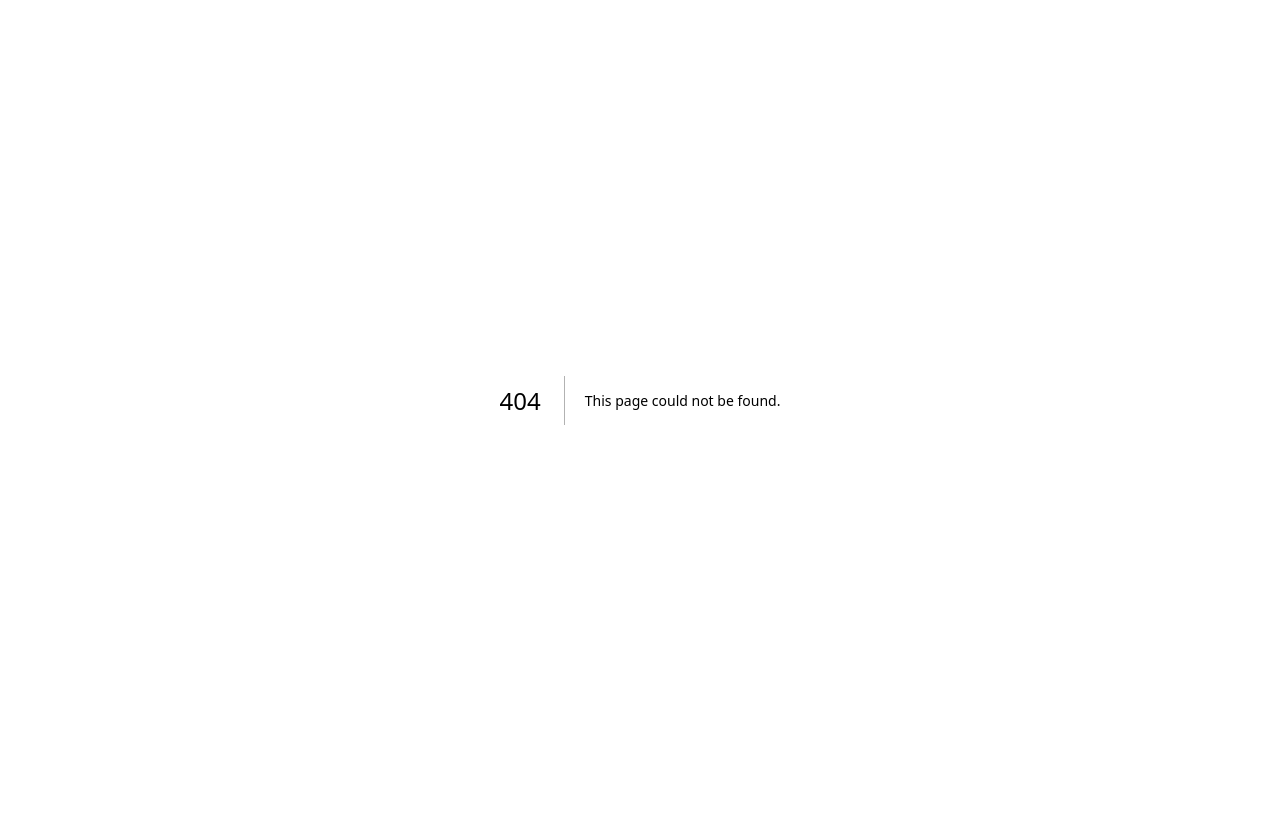
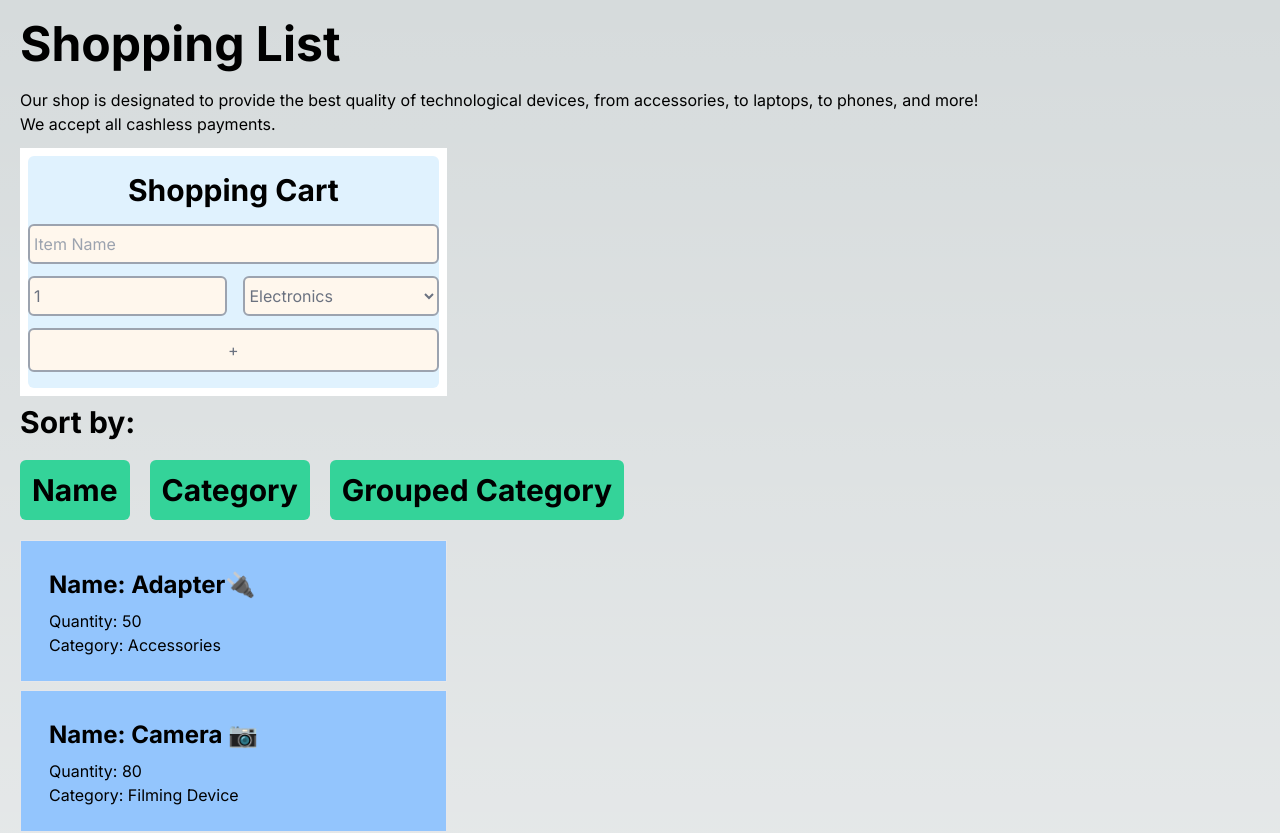
Before and after one commit to manho0107/cprg306-assignments, a Next.js app: page /week6 in a window 1280 px wide. Before the commit this address had no page. Shown: the top 833 px of the page. Before the commit the page ends 800 px from the top, so only its background shows below. Built offline with nearby package versions, Linux system fonts and the light colour scheme.

Commit message:
initial commit;

```diff
--- a/app/page.js
+++ b/app/page.js
@@ -13,6 +13,8 @@ export default function Home() {
       <Link href="/week4"><u>Week 4</u></Link>
       <br></br>
       <Link href="/week5"><u>Week 5</u></Link>
+      <br></br>
+      <Link href="/week6"><u>Week 6</u></Link>
     </main>
   )
 }
--- /dev/null
+++ b/app/week6/item-list.js
@@ -0,0 +1,91 @@
+"use client";
+import Item from "./item.js";
+import { useState } from "react";
+
+
+export default function ItemList({items}) {
+    const [sortBy, setSortBy] = useState("name"); // sorted by name by this default
+
+    if (sortBy === "name") {                                              // sort by name
+        items.sort((a, b) => a.name.localeCompare(b.name));
+    }
+    if (sortBy === "category") {                                          // sort by category
+        items.sort((a, b) => a.category.localeCompare(b.category));
+    }
+    if (sortBy === "grouped category") {                                  // sort by grouped category
+        items.sort((a, b) => a.category.localeCompare(b.category));
+
+      const groupedCategory = items.reduce((groupedItem, item) => {
+          const category = item.category;
+          if (groupedItem[category] == null) groupedItem[category] = [];
+          groupedItem[category].push(item);
+          return groupedItem;
+        }, {});
+
+      return (
+          <>
+            {button(setSortBy)}
+            {Object.keys(groupedCategory).map((category) => (
+              <div key={category}>
+                <h2 className="ml-5 mt-5 mb-3 text-3xl font-bold text-sky-900">{category}</h2>
+                {groupedCategory[category].map((item) => (
+                  <Item
+                    key={item.key}
+                    name={item.name}
+                    quantity={item.quantity}
+                    category={item.category}
+                  />
+                ))}
+              </div>
+            ))}
+          </>
+        );
+      }
+
+    return (
+      <>
+        {button(setSortBy)}
+        {items.map((item) => (
+        <Item
+          key={item.key}
+          name={item.name}
+          quantity={item.quantity}
+          category={item.category}
+        />
+      ))}
+      </>
+    );
+}
+
+function button(setSortBy) {
+    return (
+        <div>
+            <label className="ml-5 font-bold text-3xl">
+                Sort by:
+            </label>
+            <div className="sm:flex mt-5 ml-5 mb-5 text-3xl">
+                <button
+                    id="name"
+                    onClick={(e) => setSortBy(e.target.id)}
+                    className="bg-emerald-400 font-bold rounded-md p-3 hover:bg-blue-500 active:bg-amber-500"
+                >
+                    Name
+                </button>
+                <button
+                    id="category"
+                    onClick={(e) => setSortBy(e.target.id)}
+                    className="ml-5 bg-emerald-400 font-bold rounded-md p-3 hover:bg-blue-500 active:bg-amber-500"
+                >
+                    Category
+                </button>
+                <button
+                    id="grouped category"
+                    onClick={(e) => setSortBy(e.target.id)}
+                    className="ml-5 bg-emerald-400 font-bold rounded-md p-3 hover:bg-blue-500 active:bg-amber-500"
+                >
+                    Grouped Category
+                </button>
+            </div>
+        </div>
+    );
+}
--- /dev/null
+++ b/app/week6/item.js
@@ -0,0 +1,15 @@
+" use client ";
+
+export default function Item({name, quantity, category}) {
+    return (
+        <main>
+            <div className="border ring-blue-300 bg-blue-300 w-1/3 mt-1 mb-2 ml-5 p-2">
+                <h3 className="mt-5 font-bold text-2xl ml-5">Name: {name}</h3>
+                <ul className="ml-5">
+                    <li className="mt-2">Quantity: {quantity}</li>
+                    <li className="mb-4">Category: {category}</li>
+                </ul>
+            </div>
+        </main>
+    );
+}
--- /dev/null
+++ b/app/week6/items.json
@@ -0,0 +1,74 @@
+[
+    {
+      "id": "1h2GJKH12gkHG31h1H",
+      "name": "MacBook Pro 16 💻",
+      "quantity": 100,
+      "category": "Electronics"
+    },
+    {
+      "id": "2KJH3k2j3H1k2J3K1H",
+      "name": "iPhone 15 Pro 📱",
+      "quantity": 50,
+      "category": "Electronics"
+    },
+    {
+      "id": "3h2KJH3k2j3H1k2J3",
+      "name": "Printer 🖨️",
+      "quantity": 80,
+      "category": "Electronics"
+    },
+    {
+      "id": "4k2J3K1H2GJKH12gk",
+      "name": "Wireless Keyboard ⌨️",
+      "quantity": 200,
+      "category": "Accessories"
+    },
+    {
+      "id": "5H1h1H2KJH3k2j3H",
+      "name": "Wireless Mouse 🖱️",
+      "quantity": 200,
+      "category": "Accessories"
+    },
+    {
+      "id": "6H1k2J3K1H2GJKH1",
+      "name": "Smartwatch ⌚",
+      "quantity": 500,
+      "category": "Jewelry"
+    },
+    {
+      "id": "7gkHG31h1H2KJH3k",
+      "name": "Camera 📷",
+      "quantity": 80,
+      "category": "Filming Device"
+    },
+    {
+      "id": "8j3H1k2J3K1H2GJK",
+      "name": "Video Camera 📹",
+      "quantity": 90,
+      "category": "Accessories"
+    },
+    {
+      "id": "9H12gkHG31h1H2KJ",
+      "name": "Microphone 🎙️",
+      "quantity": 40,
+      "category": "Accessories"
+    },
+    {
+      "id": "10H3k2j3H1k2J3K1",
+      "name": "Power Bank 🔋",
+      "quantity": 50,
+      "category": "Accessories"
+    },
+    {
+      "id": "11k2J3K1H2GJKH12",
+      "name": "Adapter🔌",
+      "quantity": 50,
+      "category": "Accessories"
+    },
+    {
+      "id": "12GJKH12gkHG31h1",
+      "name": "Wifi Transmitter📡",
+      "quantity": 30,
+      "category": "Communication"
+    }
+  ]
--- /dev/null
+++ b/app/week6/new-item.js
@@ -0,0 +1,92 @@
+"use client";
+import { useState } from "react";
+
+export default function NewItem({onAddItem}) {
+    const [name, setName] = useState("");
+    const [quantity, setQuantity] = useState(1);
+    const [category, setCategory] = useState("Electronics");
+    const [itemCreated, setItemCreated] = useState(false);
+
+    const handleSubmit = (event) => {
+        event.preventDefault();
+        const NewItem = {
+            name,
+            quantity,
+            category,
+        };
+        onAddItem(NewItem);
+
+        setItemCreated(true);
+        setName("");
+        setQuantity("");
+        setCategory("");
+
+    };
+
+    const handleNameChange = (event) => {
+        setName(event.target.value);
+    };
+
+    const handleQuantityChange = (event) => {
+        setQuantity(event.target.value);
+    };
+
+    const handleCategoryChange = (event) => {
+        setCategory(event.target.value);
+    };
+
+    return (
+        <main>
+            <div className="flex flex-col w-1/3 mt-1 mb-2 ml-5 p-2 bg-white">
+                <div className="flex flex-col max-w-s bg-sky-100 rounded-md">
+                    <h1 className="font-bold text-3xl mt-4 mb-4 text-center">
+                        Shopping Cart
+                    </h1>
+                    <form onSubmit={handleSubmit}>
+                        <input
+                            type="text"
+                            placeholder="Item Name"
+                            required value={name}
+                            onChange={handleNameChange}
+                            className="mb-3 h-10 border-2 w-full p-1 bg-orange-50 border-gray-400 text-gray-500 rounded-md"
+                        />
+
+                        <div className="flex flex-row justify-between mb-3">
+                            <input
+                                type="number"
+                                min="1"
+                                max="99"
+                                value={quantity}
+                                required onChange={handleQuantityChange}
+                                className="w-full h-10 border-2 p-1 bg-orange-50 border-gray-400 text-gray-500 rounded-md"
+                            />
+
+                            <select
+                                type="category"
+                                className="w-full ml-4 h-10 border-2 bg-orange-50 border-gray-400 text-gray-500 rounded-md"
+                                required value={category} onChange={handleCategoryChange}
+                                >
+                                <option value disable>
+                                    Category
+                                </option>
+                                <option value="Electronics">Electronics</option>
+                                <option value="Accessories">Accessories</option>
+                                <option value="Jewelry">Jewelry</option>
+                                <option value="Filming Device">Filming Device</option>
+                                <option value="Communication">Communication</option>
+                            </select>
+                        </div>
+                        <div className="flex justify-center mb-4">
+                            <button
+                                type="add"
+                                className="w-full flex items-center justify-center py-2 border-2 border-gray-400 text-gray-500 bg-orange-50 rounded-md"
+                            >
+                                +
+                            </button>
+                        </div>
+                    </form>
+                </div>
+            </div>
+        </main>
+    );
+}
--- /dev/null
+++ b/app/week6/page.js
@@ -0,0 +1,29 @@
+"use client";
+
+import { useState } from "react";
+import ItemList from "./item-list";
+import NewItem from "./new-item";
+import ItemData from "./items";
+
+export default function Page() {
+
+  const [ items, setItems ] = useState(ItemData);
+
+  const handleAddItem = (item) => {
+    setItems([...items, item]);
+  };
+
+  return (
+    <main>
+      <h1 className="font-bold text-5xl center-text mb-5 mt-5 ml-5">Shopping List</h1>
+        <div className="ml-5 mb-3">
+          <p>Our shop is designated to provide the best quality of technological devices, from accessories, to laptops, to phones, and more!</p>
+          <p>We accept all cashless payments.</p>
+        </div>
+        <div>
+          <NewItem onAddItem={handleAddItem} />
+          <ItemList items={items}/>
+        </div>
+    </main>
+  );
+}
```
